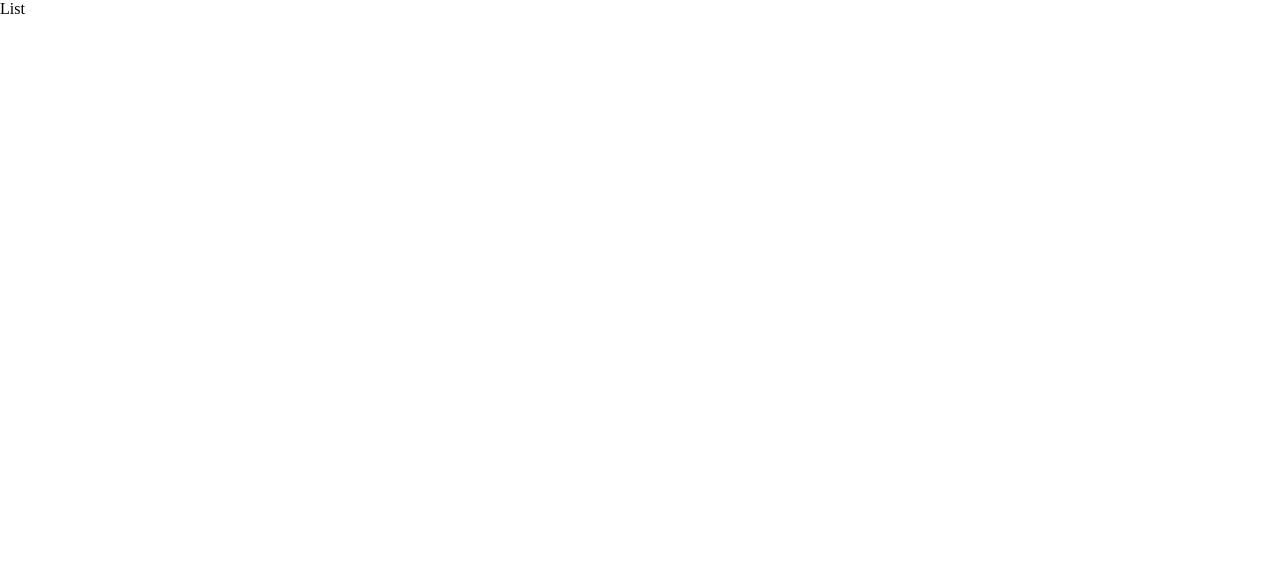
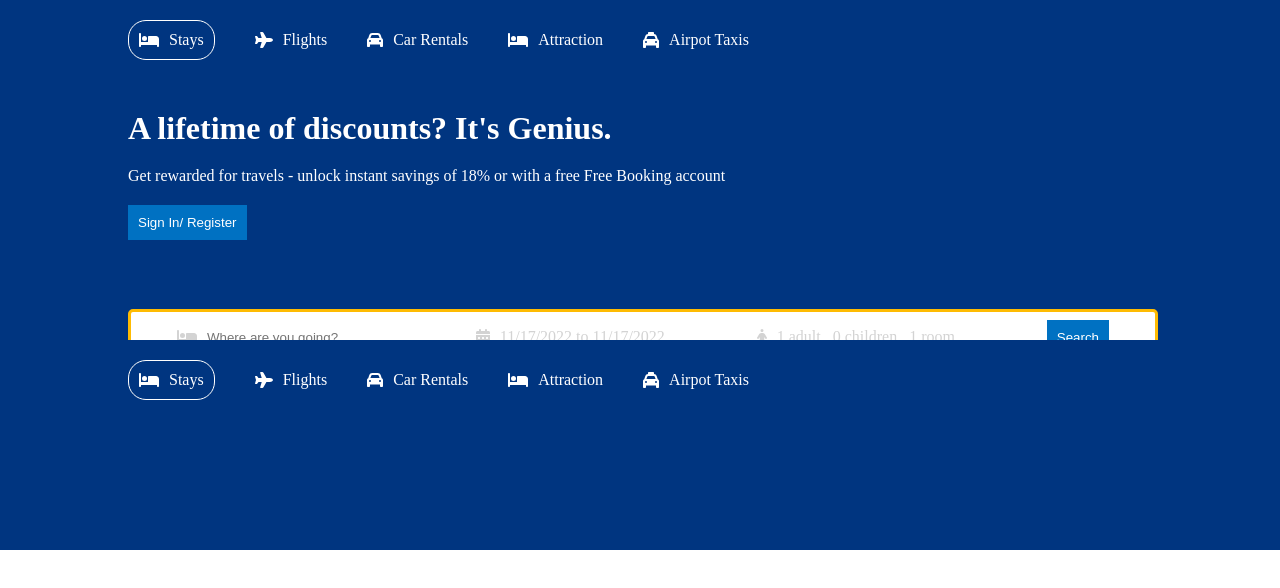
Before and after one commit to iprasandeep/hotel-booking, a React (Create React App) app: page /hotels in a window 1280 px wide. Shown: the top 588 px of the page. Built offline with nearby package versions, Linux system fonts and the light colour scheme.

Commit message:
navabr created

```diff
--- a/src/components/header/Header.jsx
+++ b/src/components/header/Header.jsx
@@ -1,15 +1,145 @@
-import React from 'react'
+import React, {useState} from 'react'
 import './header.css';
-const Header = () => {
+import  { faBed, faPlane,faCar ,faTaxi, faCalendarDays, faPerson } from  '@fortawesome/free-solid-svg-icons'
+import { FontAwesomeIcon } from '@fortawesome/react-fontawesome';
+import { DateRange } from 'react-date-range';
+import 'react-date-range/dist/styles.css'; // main css file
+import 'react-date-range/dist/theme/default.css'; // theme css file
+import {format} from 'date-fns';
+
+const Header = ({type}) => {
+
+  const [openDate, setopenDate] = useState(false);
+
+  const [date, setDate ] = useState([
+    {
+      startDate: new Date(),
+      endDate: new Date(),
+      key: 'selection'
+    }
+  ]);
+
+  // for selecting children and adult
+  const [openOptions, setOpenOptions] = useState(false);
+  const [options, setOptions]  = useState({
+    adult: 1,
+    children: 0,
+    room: 1,
+  })
+
+  // Onlick Function to handle increatement and decrement
+  const handleOption = (name, operation)=>{
+    setOptions((prev)=>{return{
+      ...prev,
+      [name]: operation === 'i'? options[name] + 1: options[name]-1,
+    }})
+  }
+
   return (
     <div className='header'>
+        <div className="headerContainer">
         <div className='headerList'>
+            <div className="headerListItem active">
+            <FontAwesomeIcon icon={faBed} />
+            <span>Stays</span>
+            </div>
+            <div className="headerListItem ">
+            <FontAwesomeIcon icon={faPlane} />
+            <span>Flights</span>
+            </div>
             <div className="headerListItem">
-
+            <FontAwesomeIcon icon={faCar} />
+            <span>Car Rentals</span>
+            </div>
+            <div className="headerListItem">
+            <FontAwesomeIcon icon={faBed }/>
+            <span>Attraction</span>
+            </div>
+            <div className="headerListItem">
+            <FontAwesomeIcon icon={faTaxi} />
+            <span>Airpot Taxis</span>
             </div>
         </div>
+        {type != "list" &&
+          <>
+        <h1 className="headerTitle">
+          A lifetime of discounts? It's Genius.</h1>
+          <p className="headerDesc">
+            Get rewarded for travels - unlock instant savings of 18% or with a free Free Booking account
+          </p>
+            <button className='headerBtn'>Sign In/ Register</button>
+          <div className="headerSearch">
+            <div className="headerSearchItem">
+              <FontAwesomeIcon icon={faBed} className='headerIcon' />
+              <input
+              type="text"
+              placeholder='Where are you going?'
+              className='headerSearchInput'
+              />
+            </div>
+            <div className="headerSearchItem">
+              <FontAwesomeIcon icon={faCalendarDays} className='headerIcon' />
+              <span  onClick={()=>setopenDate(!openDate)} className='headerSearchText'>{`${format(date[0].startDate, 'MM/dd/yyyy')} to ${format(date[0].endDate, 'MM/dd/yyyy')}`}</span>
+              { openDate && <DateRange
+              editableDateInputs = {true}
+              onChange = {item => setDate([item.selection])}
+              moveRangeOnFistSelection={false}
+              ranges = {date}
+              className='date'
+              /> }
+            </div>
+            <div className="headerSearchItem">
+            <FontAwesomeIcon icon={faPerson} className='headerIcon' />
+              <span onClick={()=> setOpenOptions(!openOptions)} className='headerSearchText'>{`${options.adult} adult . ${options.children} children . ${options.room} room `}</span>
+              {openOptions && (
+              <div className="options">
+                <div className="optionItem">
+                  <span className="optionText">Adult</span>
+                  <div className='optionCounter'>
+                  <button
+                  disabled={options.adult <=1}
+                  className="optionCounterButton" onClick={()=>handleOption('adult','d')}>-</button>
+                 <span className="optionCounterNumber">{options.adult}</span>
+                  <button className="optionCounterButton" onClick={()=>handleOption('adult','i')} >+</button>
+                </div>
+                </div>
+
+                <div className="optionItem">
+                  <span className="optionText">Children</span>
+                  <div className='optionCounter'>
+                  <button
+                  disabled={options.children <=0}
+                  className="optionCounterButton" onClick={()=>handleOption('children', 'd')}>-</button>
+                 <span className="optionCounterNumber">{options.children}</span>
+                  <button
+                  className="optionCounterButton" onClick={()=>handleOption('children', 'i')}>+</button>
+                  </div>
+                </div>
+                <div className="optionItem">
+                  <span className="optionText">Room</span>
+                  <div className='optionCounter'>
+                  <button
+                  disabled={options.room <=1}
+                  className="optionCounterButton" onClick={()=>handleOption('room', 'd')}>-</button>
+                 <span className="optionCounterNumber">{options.room}</span>
+                  <button
+
+                  className="optionCounterButton" onClick={()=>handleOption('room', 'i')}>+</button>
+                  </div>
+                  </div>
+                </div>
+              )}
+              </div>
+            <div className="headerSearchItem">
+              <button className='headerBtn'>Search</button>
+            </div>
+          </div>
+
+          </>
+          }
+        </div>
     </div>
-  )
-}
+  );
+};
 
 export default Header
--- a/src/components/header/header.css
+++ b/src/components/header/header.css
@@ -0,0 +1,116 @@
+.header {
+    background-color: #003580;
+    color:  white;
+    display: flex;
+    justify-content: center;
+    position: relative;
+
+
+}
+.headerContainer{
+    width: 100%;
+    max-width: 1024px;
+    margin: 20px 0px 100px 0px;
+
+}
+
+.headerList {
+    display: flex;
+    gap: 40px;
+    margin-bottom:  50px;
+}
+.headerListItem {
+    display: flex;
+    align-items: center;
+    gap: 10px;
+}
+
+.headerListItem.active {
+    border: 1px solid white;
+    padding: 10px;
+    border-radius: 18px;
+}
+.headerDesc{
+    margin:  20px 0px;
+}
+.headerBtn{
+    background-color:  #0071c2;
+    color:  white;
+    font-weight: 500;
+    border: none;
+    padding: 10px;
+    cursor: pointer;
+}
+.headerSearch{
+    height: 30px;
+    background-color: white;
+    border: 3px solid #febb02;
+    display: flex;
+    align-items: center;
+    justify-content: space-around;
+    padding: 10px 0px;
+    border-radius: 5px;
+    position: absolute;
+    bottom: -25px;
+    width: 100%;
+    max-width: 1024px;
+
+}
+
+.headerIcon{
+    color: lightgrey;
+
+}
+
+.headerSearchItem{
+    display: flex;
+    align-items: center;
+    gap: 10px;
+}
+.headerSearchInput{
+    border: none;
+    outline: none;
+}
+
+.headerSearchText{
+    color: lightgray;
+    cursor: pointer;
+}
+.date {
+    position: absolute;
+    top: 50px;
+}
+.options{
+    position: absolute;
+    top: 50px;
+    background-color: white;
+    color: gray;
+    border-radius: 5px;
+    -webkit-shadow: 0px 0px 10px -5px rgba(0, 0, 0, 0.4);
+    box-shadow: 0px 0px 10px -5px rgba(0, 0, 0, 0.4);
+}
+.optionItem{
+    width: 200px;
+    display: flex;
+    justify-content: space-between;
+    margin: 10px;
+
+}
+.optionCounter {
+    display: flex;
+    align-items: center;
+    gap: 10px;
+    font-size: 12;
+    color: black;
+}
+.optionCounterButton{
+    width: 30px;
+    height: 30px;
+    border: 1px solid #0071c2;
+    color: #0071c2;
+    cursor: pointer;
+    background-color: white;
+}
+.optionCounterButton:disabled{
+    cursor: not-allowed;
+}
--- a/src/pages/list/List.jsx
+++ b/src/pages/list/List.jsx
@@ -1,8 +1,13 @@
-import React from 'react'
+import React from 'react';
+import Navbar from '../../components/header/Header';
+import Header from '../../components/header/Header';
 
 const List = () => {
   return (
-    <div>List</div>
+    <div>
+      <Navbar />
+      <Header type='list'/>
+    </div>
   )
 }
 export default List;
```
Also changed, not shown: package.json (+7 -0 lines), 1 other file (tests, documents, lock files or other folders).
